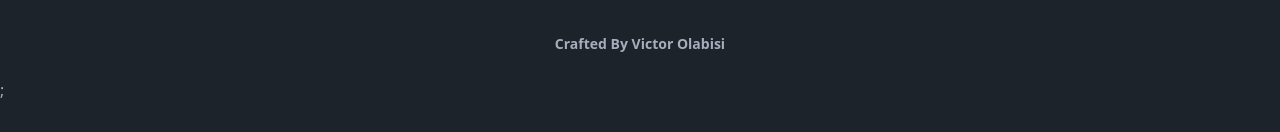
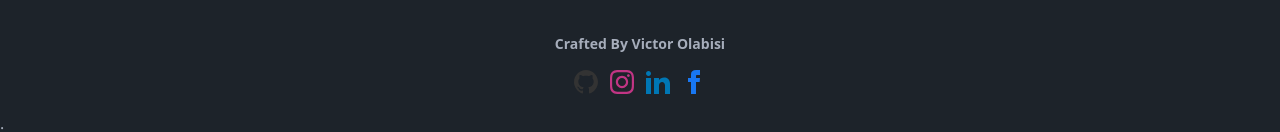
Before and after one commit to vtechwise/reactjs-portfolio, a React (Vite) app: page / in a window 1280 px wide. Shown: the part 4120-4252 px from the top of the page. Before the commit the page ends 4222 px from the top, so only its background shows below. Built offline with nearby package versions, Linux system fonts and the light colour scheme.

Commit message:
added social media icon

```diff
--- a/package.json
+++ b/package.json
@@ -18,7 +18,8 @@
     "react-redux": "^9.0.2",
     "react-router-dom": "^6.20.1",
     "react-router-hash-link": "^2.4.3",
-    "react-toastify": "^9.1.3"
+    "react-toastify": "^9.1.3",
+    "tw-elements-react": "^1.0.0-alpha2"
   },
   "devDependencies": {
     "@types/react": "^18.2.15",
--- a/src/pages/Landing.jsx
+++ b/src/pages/Landing.jsx
@@ -1,6 +1,7 @@
 import { Hero, FeaturedProject, Services, SectionTitle } from "../component";
 import contactImg from  '../assets/contact-us.svg'
 import { Link, ScrollRestoration } from "react-router-dom";
+import { TERipple } from "tw-elements-react";
 
 const Landing = () => {
   return (
@@ -17,8 +18,13 @@ const Landing = () => {
             <p>
               if you need a modern and powerful website for your
               business,startup or yourself, i am available for work.
-              <Link to={'/contact'} className=" font-bold   grid place-items-center ">
-                <button className="btn-primary btn block mt-6 text-center rounded-full text-lg ">contact us</button>
+              <Link
+                to={"/contact"}
+                className=" font-bold   grid place-items-center "
+              >
+                <button className="btn-primary btn block mt-6 text-center rounded-full text-lg ">
+                  contact us
+                </button>
               </Link>{" "}
             </p>
           </div>
@@ -94,7 +100,58 @@ const Landing = () => {
       </section>
       <section className="grid place-items-center pt-6">
         <div>
-          <p className="capitalize font-semibold text-sm w-full">crafted by victor olabisi</p>
+          <p className="capitalize font-semibold text-sm w-full">
+            crafted by victor olabisi
+          </p>
+          <div className="flex gap-x-3 justify-center mt-4 ">
+            <a href="">
+              <svg
+                xmlns="http://www.w3.org/2000/svg"
+                className="h-6 w-6"
+                fill="currentColor"
+                style={{ color: "#333" }}
+                viewBox="0 0 24 24"
+              >
+                <path d="M12 0c-6.626 0-12 5.373-12 12 0 5.302 3.438 9.8 8.207 11.387.599.111.793-.261.793-.577v-2.234c-3.338.726-4.033-1.416-4.033-1.416-.546-1.387-1.333-1.756-1.333-1.756-1.089-.745.083-.729.083-.729 1.205.084 1.839 1.237 1.839 1.237 1.07 1.834 2.807 1.304 3.492.997.107-.775.418-1.305.762-1.604-2.665-.305-5.467-1.334-5.467-5.931 0-1.311.469-2.381 1.236-3.221-.124-.303-.535-1.524.117-3.176 0 0 1.008-.322 3.301 1.23.957-.266 1.983-.399 3.003-.404 1.02.005 2.047.138 3.006.404 2.291-1.552 3.297-1.23 3.297-1.23.653 1.653.242 2.874.118 3.176.77.84 1.235 1.911 1.235 3.221 0 4.609-2.807 5.624-5.479 5.921.43.372.823 1.102.823 2.222v3.293c0 .319.192.694.801.576 4.765-1.589 8.199-6.086 8.199-11.386 0-6.627-5.373-12-12-12z" />
+              </svg>
+            </a>
+            {/* instagram */}
+            <a href="">
+              <svg
+                xmlns="http://www.w3.org/2000/svg"
+                className="h-6 w-6"
+                fill="currentColor"
+                style={{ color: "#c13584" }}
+                viewBox="0 0 24 24"
+              >
+                <path d="M12 2.163c3.204 0 3.584.012 4.85.07 3.252.148 4.771 1.691 4.919 4.919.058 1.265.069 1.645.069 4.849 0 3.205-.012 3.584-.069 4.849-.149 3.225-1.664 4.771-4.919 4.919-1.266.058-1.644.07-4.85.07-3.204 0-3.584-.012-4.849-.07-3.26-.149-4.771-1.699-4.919-4.92-.058-1.265-.07-1.644-.07-4.849 0-3.204.013-3.583.07-4.849.149-3.227 1.664-4.771 4.919-4.919 1.266-.057 1.645-.069 4.849-.069zm0-2.163c-3.259 0-3.667.014-4.947.072-4.358.2-6.78 2.618-6.98 6.98-.059 1.281-.073 1.689-.073 4.948 0 3.259.014 3.668.072 4.948.2 4.358 2.618 6.78 6.98 6.98 1.281.058 1.689.072 4.948.072 3.259 0 3.668-.014 4.948-.072 4.354-.2 6.782-2.618 6.979-6.98.059-1.28.073-1.689.073-4.948 0-3.259-.014-3.667-.072-4.947-.196-4.354-2.617-6.78-6.979-6.98-1.281-.059-1.69-.073-4.949-.073zm0 5.838c-3.403 0-6.162 2.759-6.162 6.162s2.759 6.163 6.162 6.163 6.162-2.759 6.162-6.163c0-3.403-2.759-6.162-6.162-6.162zm0 10.162c-2.209 0-4-1.79-4-4 0-2.209 1.791-4 4-4s4 1.791 4 4c0 2.21-1.791 4-4 4zm6.406-11.845c-.796 0-1.441.645-1.441 1.44s.645 1.44 1.441 1.44c.795 0 1.439-.645 1.439-1.44s-.644-1.44-1.439-1.44z" />
+              </svg>
+            </a>
+            {/* linkedin */}
+            <a href="">
+              <svg
+                xmlns="http://www.w3.org/2000/svg"
+                className="h-6 w-6"
+                fill="currentColor"
+                style={{ color: "#0077b5" }}
+                viewBox="0 0 24 24"
+              >
+                <path d="M4.98 3.5c0 1.381-1.11 2.5-2.48 2.5s-2.48-1.119-2.48-2.5c0-1.38 1.11-2.5 2.48-2.5s2.48 1.12 2.48 2.5zm.02 4.5h-5v16h5v-16zm7.982 0h-4.968v16h4.969v-8.399c0-4.67 6.029-5.052 6.029 0v8.399h4.988v-10.131c0-7.88-8.922-7.593-11.018-3.714v-2.155z" />
+              </svg>
+            </a>
+            {/* facebook */}
+            <a href="">
+              <svg
+                xmlns="http://www.w3.org/2000/svg"
+                className="h-6 w-6"
+                fill="currentColor"
+                style={{ color: "#1877f2" }}
+                viewBox="0 0 24 24"
+              >
+                <path d="M9 8h-3v4h3v12h5v-12h3.642l.358-4h-4v-1.667c0-.955.192-1.333 1.115-1.333h2.885v-5h-3.808c-3.596 0-5.192 1.583-5.192 4.615v3.385z" />
+              </svg>
+            </a>
+          </div>
         </div>
       </section>
     </>
--- a/tailwind.config.js
+++ b/tailwind.config.js
@@ -10,7 +10,7 @@ export default {
     },
   },
   plugins: [],
-  plugins: [require("daisyui")],
+  plugins: [require("daisyui", "tw-elements-react/dist/plugin.cjs")],
   daisyui: {
     themes: ["light", "dark", "cupcake"],
   },
```
Also changed, not shown: 1 other file (tests, documents, lock files or other folders).
